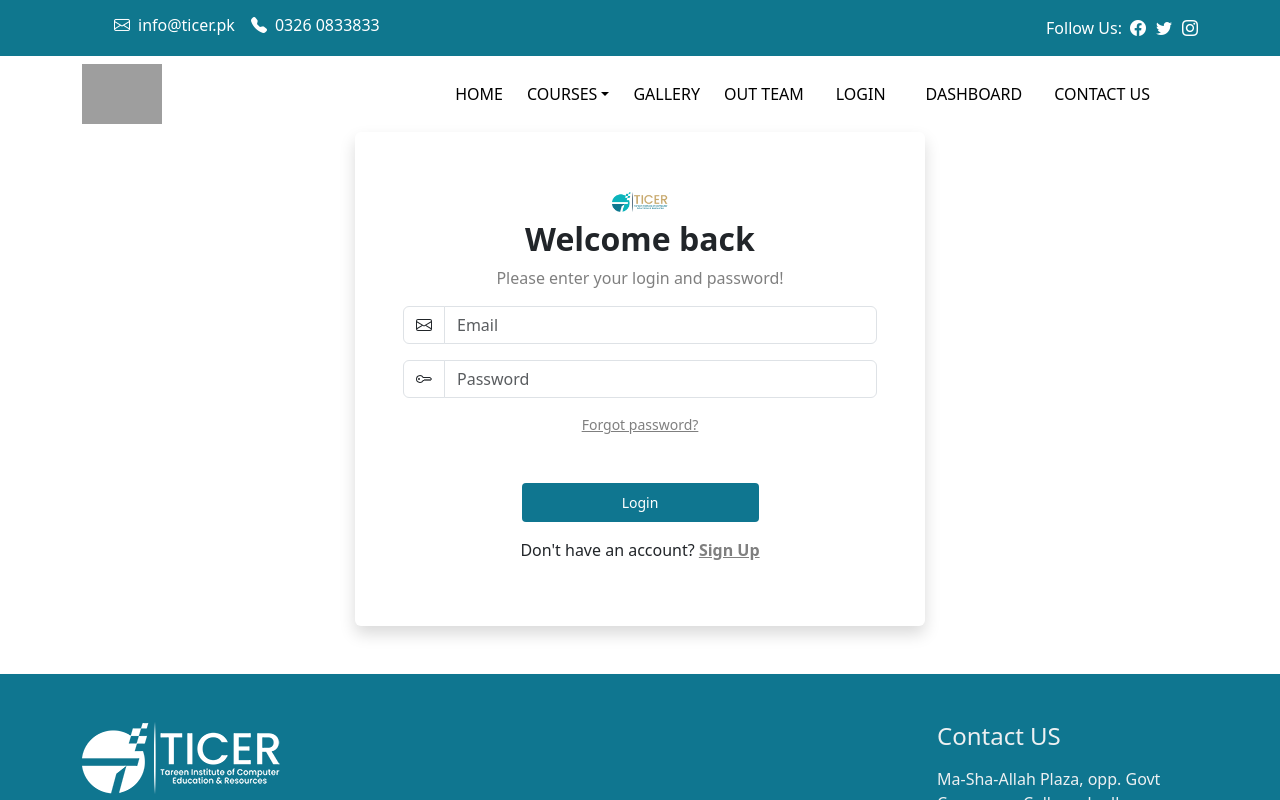
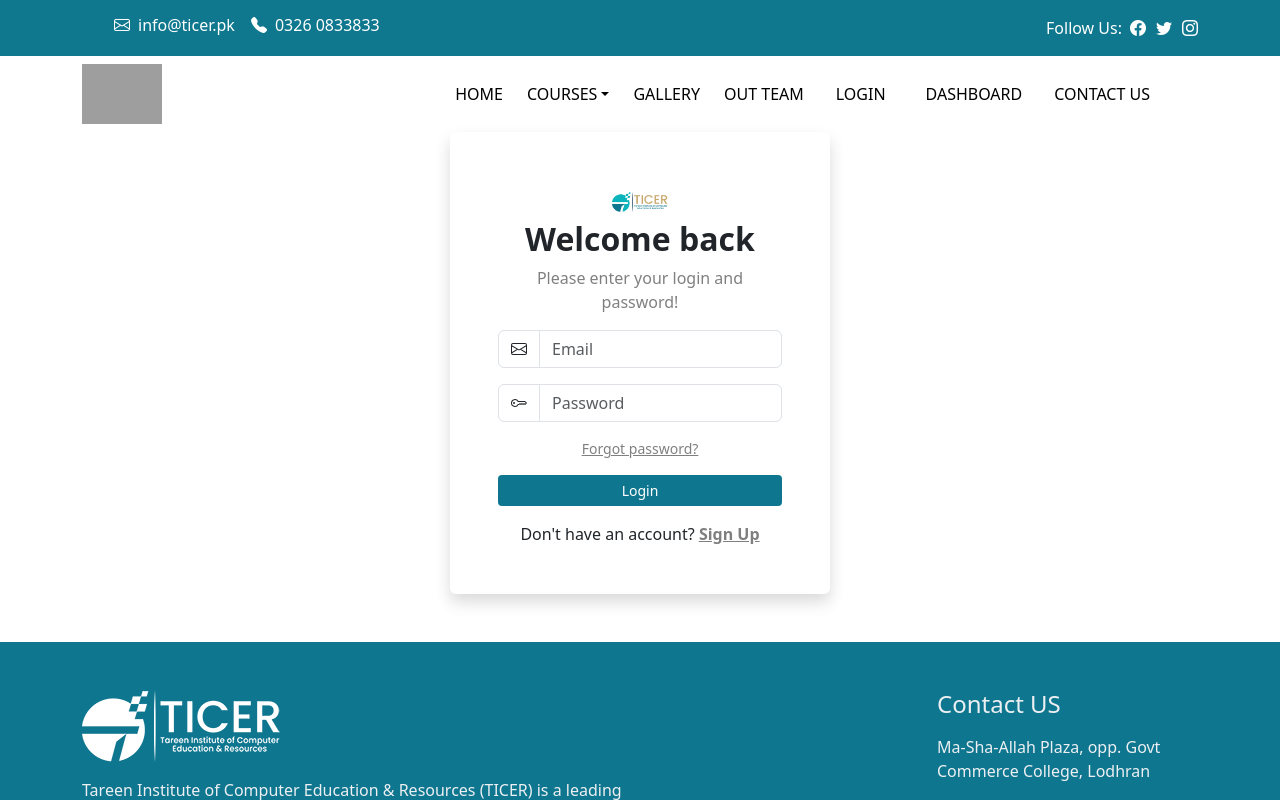
Before and after one commit to TanveerAhamd/Complaint_Site_Ticer, a React (Create React App) app: page /login in a window 1280 px wide. Shown: the top 800 px of the page. Built offline with nearby package versions, Linux system fonts and the light colour scheme; grey boxes are pictures that could not be loaded.

Commit message:
last commit

```diff
--- a/src/components/loginForm/LoginForm.jsx
+++ b/src/components/loginForm/LoginForm.jsx
@@ -6,34 +6,31 @@ import { useNavigate } from "react-router-dom";
 import { toast } from 'react-toastify';
 import 'react-toastify/dist/ReactToastify.css';
 
-
 const LoginForm = () => {
-
-    const navigate = useNavigate()
+    const navigate = useNavigate();
     const [email, setEmail] = useState('');
-    const [passwrod, setPassword] = useState('');
+    const [password, setPassword] = useState('');
 
     const loginInputs = () => {
         axios.post("https://server-delta-mocha.vercel.app/api/login", {
             email,
-            password: passwrod
+            password: password
         })
             .then(res => {
                 if (res.data.status === true) {
                     localStorage.setItem("userId", res.data.token)
-                    toast("login Successfully !",{
+                    toast("Login Successfully !", {
                         autoClose: 1000,
                     });
-                    navigate("/dashboard")
+                    navigate("/dashboard");
                     setEmail("");
-                    setPassword("")
+                    setPassword("");
+                } else {
+                    alert("Email or Password error !");
                 }
-                else{
-                    alert("Email or Password error !")
+            });
     }
-            })
 
-    }
     const handleKeyDown = (e) => {
         if (e.key === 'Enter') {
             e.preventDefault();
@@ -41,34 +38,41 @@ const LoginForm = () => {
         }
     };
 
-    // const notify = () => toast("Login Successfully !");
-
     return (
-        <div className="loginFormWrapper ">
-            <div className="container ">
-                <div className="row justify-content-center align-items-center ">
-                    <div className=" p-5 w-50 text-center shadow rounded">
-                    <div className="text-center p-2"><img className='loginDashbord' src={logo} alt="Logo" /></div>
+        <div className="loginFormWrapper">
+            <div className="container">
+                <div className="row justify-content-center align-items-center">
+                    <div className="col-md-6 col-lg-4 p-5 text-center shadow rounded">
+                        <div className="text-center p-2">
+                            <img className='loginDashbord img-fluid' src={logo} alt="Logo" />
+                        </div>
                         <h2 className="fw-bold">Welcome back</h2>
                         <p className="text-black-50">Please enter your login and password!</p>
-                        <div className="input-group mb-3">
-                            <span className="input-group-text bg-white" id="basic-addon1"><svg xmlns="http://www.w3.org/2000/svg" width="16" height="16" fill="currentColor" class="bi bi-envelope" viewBox="0 0 16 16">
+                        <div className="mb-3">
+                            <div className="input-group">
+                                <span className="input-group-text bg-white">
+                                    <svg xmlns="http://www.w3.org/2000/svg" width="16" height="16" fill="currentColor" className="bi bi-envelope" viewBox="0 0 16 16">
                                         <path d="M0 4a2 2 0 0 1 2-2h12a2 2 0 0 1 2 2v8a2 2 0 0 1-2 2H2a2 2 0 0 1-2-2zm2-1a1 1 0 0 0-1 1v.217l7 4.2 7-4.2V4a1 1 0 0 0-1-1zm13 2.383-4.708 2.825L15 11.105zm-.034 6.876-5.64-3.471L8 9.583l-1.326-.795-5.64 3.47A1 1 0 0 0 2 13h12a1 1 0 0 0 .966-.741M1 11.105l4.708-2.897L1 5.383z" />
-                            </svg></span>
-                            <input type="email" onChange={(e) => { setEmail(e.target.value) }} value={email} className="form-control" placeholder="Email" aria-describedby="basic-addon1" />
+                                    </svg>
+                                </span>
+                                <input type="email" onChange={(e) => { setEmail(e.target.value) }} value={email} className="form-control" placeholder="Email" />
                             </div>
-                        <div className="input-group mb-3">
-                            <span className="input-group-text bg-white" id="basic-addon1"><svg xmlns="http://www.w3.org/2000/svg" width="16" height="16" fill="currentColor" class="bi bi-key" viewBox="0 0 16 16">
+                        </div>
+                        <div className="mb-3">
+                            <div className="input-group">
+                                <span className="input-group-text bg-white">
+                                    <svg xmlns="http://www.w3.org/2000/svg" width="16" height="16" fill="currentColor" className="bi bi-key" viewBox="0 0 16 16">
                                         <path d="M0 8a4 4 0 0 1 7.465-2H14a.5.5 0 0 1 .354.146l1.5 1.5a.5.5 0 0 1 0 .708l-1.5 1.5a.5.5 0 0 1-.708 0L13 9.207l-.646.647a.5.5 0 0 1-.708 0L11 9.207l-.646.647a.5.5 0 0 1-.708 0L9 9.207l-.646.647A.5.5 0 0 1 8 10h-.535A4 4 0 0 1 0 8m4-3a3 3 0 1 0 2.712 4.285A.5.5 0 0 1 7.163 9h.63l.853-.854a.5.5 0 0 1 .708 0l.646.647.646-.647a.5.5 0 0 1 .708 0l.646.647.646-.647a.5.5 0 0 1 .708 0l.646.647.793-.793-1-1h-6.63a.5.5 0 0 1-.451-.285A3 3 0 0 0 4 5" />
                                         <path d="M4 8a1 1 0 1 1-2 0 1 1 0 0 1 2 0" />
-                            </svg></span>
-                            <input onKeyDown={handleKeyDown} type="password" onChange={(e) => { setPassword(e.target.value) }} value={passwrod} className="form-control" placeholder="Password" aria-describedby="basic-addon1" />
+                                    </svg>
+                                </span>
+                                <input onKeyDown={handleKeyDown} type="password" onChange={(e) => { setPassword(e.target.value) }} value={password} className="form-control" placeholder="Password" />
                             </div>
-                        <p className="small mb-5"><a className="text-black-50" href="#">Forgot password?</a></p>
-                        <button onClick={loginInputs} className="btn p-2 btn-color btn-sm text-white w-50" type="submit">Login</button>
-                        <div>
-                            <p className="my-3">Don't have an account? <a href="#!" className="text-black-50 fw-bold">Sign Up</a>
-                            </p>
+                        </div>
+                        <p className="small mb-3"><a className="text-black-50" href="#">Forgot password?</a></p>
+                        <button onClick={loginInputs} className="btn btn-color btn-sm text-white w-100" type="submit">Login</button>
+                        <div className="mt-3">
+                            <p className="mb-0">Don't have an account? <a href="#!" className="text-black-50 fw-bold">Sign Up</a></p>
                         </div>
                     </div>
                 </div>
@@ -77,4 +81,4 @@ const LoginForm = () => {
     )
 }
 
-export default LoginForm
+export default LoginForm;
```
Lines whose indentation alone changed are shown as unchanged.
